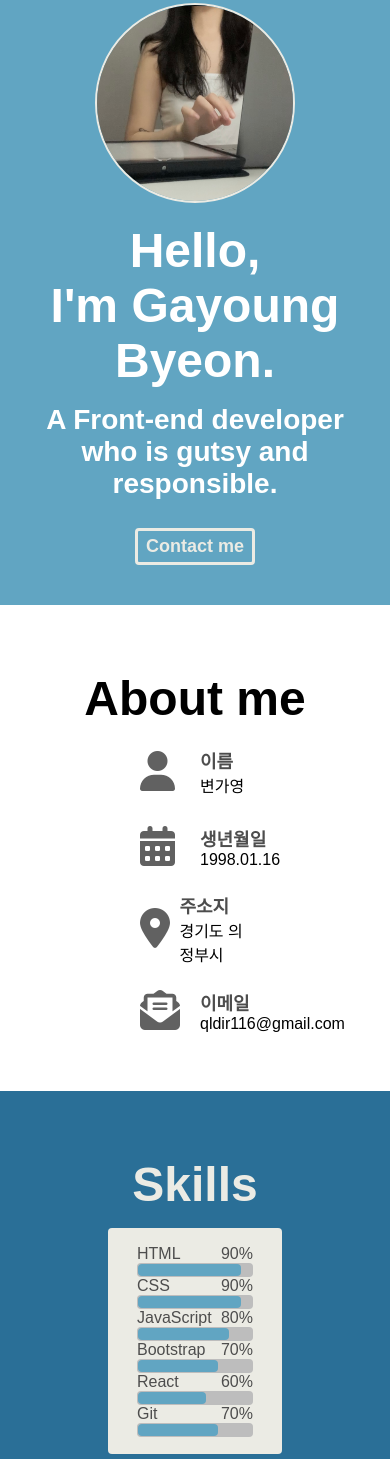
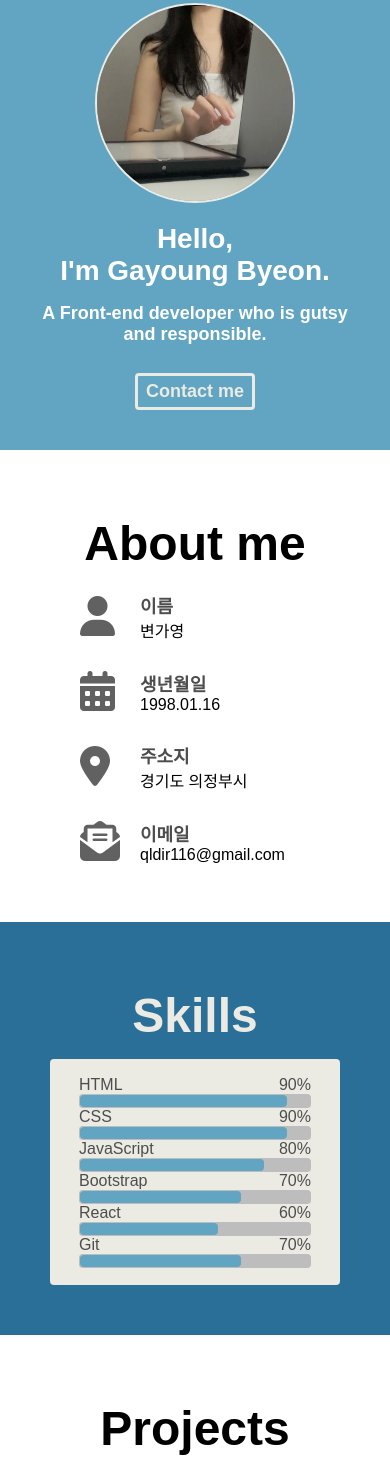
Before and after one commit to gybyeon/Portfolio, a plain HTML site: page index.html in a window 390 px wide. Shown: the part 97-1556 px from the top of the page. Drawn offline with Linux system fonts and the light colour scheme; a web font is replaced by a local one.

Commit message:
css] UI retouch

```diff
--- a/style.css
+++ b/style.css
@@ -225,7 +225,7 @@ p {
 .skillset {
   background-color: var(--color-beige);
   color: var(--color-dark-grey);
-  width: 60%;
+  width: 600px;
   margin: auto;
   border: 1px solid transparent;
   border-radius: var(--size-border-radius);
@@ -409,14 +409,27 @@ p {
   .navbar_menu.open {
     display: block;
   }
+  .home_title {
+    font-size: var(--font-medium);
+  }
+  .home_description {
+    font-size: var(--font-regular);
+  }
   .about_introduces {
     display: flex;
     flex-direction: column;
-    justify-content: center;
+    justify-content: flex-start;
     align-items: flex-start;
+  }
+  .introduce {
+    width: 100%;
+    margin: 0;
   }
   .project {
     flex-grow: 1;
     margin: 8px 0;
   }
+  .skillset {
+    width: 100%;
+  }
 }
```
